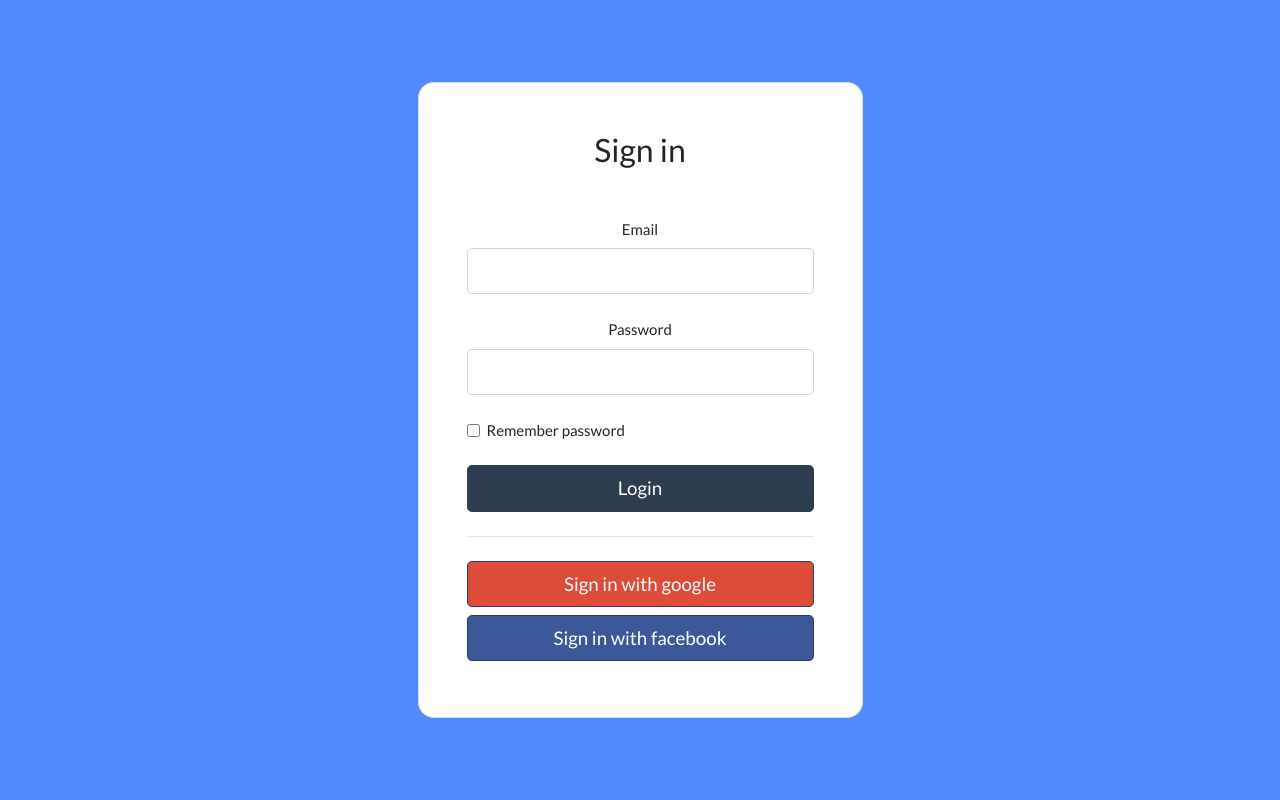
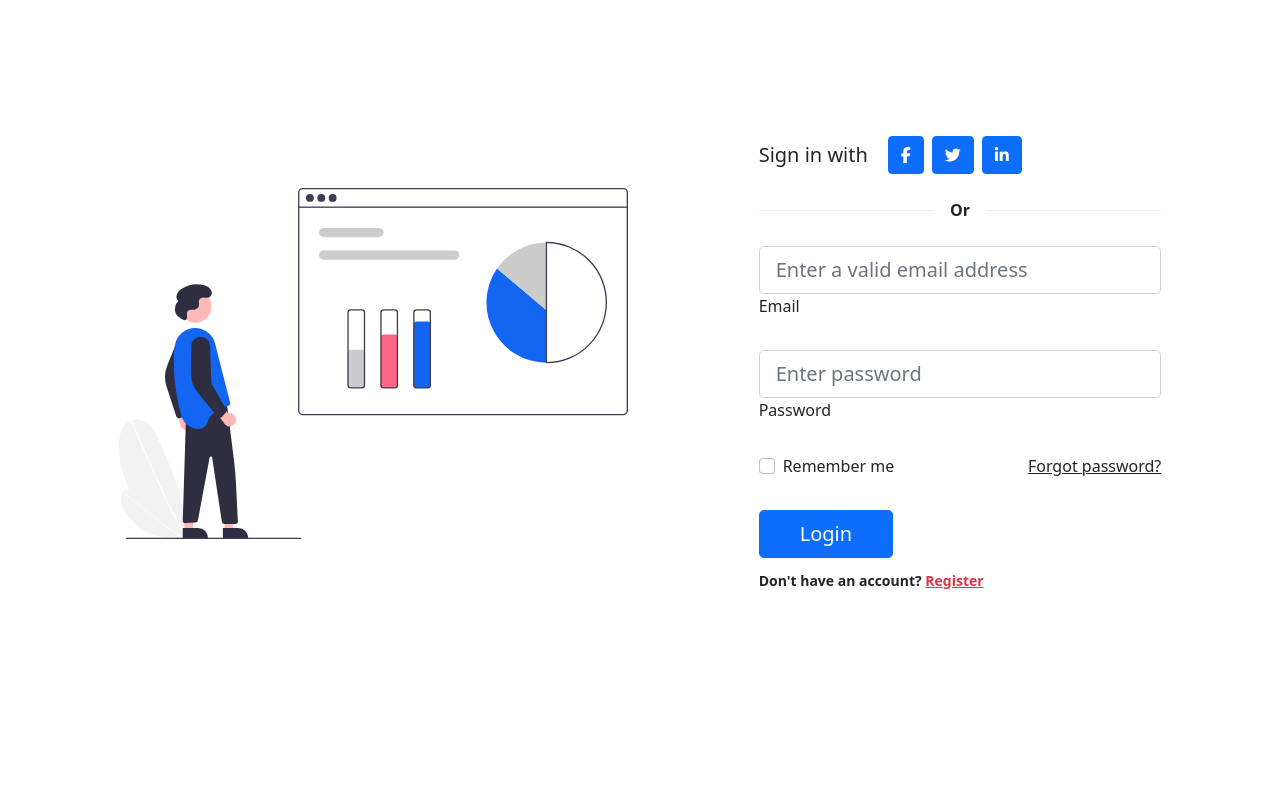
Before and after one commit to devrrior/poll-project, a Django app: page /login/ in a window 1280 px wide. Run offline with Django 4.2, Linux system fonts and the light colour scheme; some libraries are stand-ins or nearby versions.

Commit message:
feat(users/login.html): change style

```diff
--- a/apps/users/forms.py
+++ b/apps/users/forms.py
@@ -4,10 +4,12 @@ from django.contrib.auth import authenticate
 class LoginForm(forms.Form):
     email = forms.EmailField(
         widget=forms.TextInput(
-            attrs={'class': 'form-control form-control-lg',}))
+            attrs={'class': 'form-control form-control-lg',
+                    'placeholder': 'Enter a valid email address'}))
     password = forms.CharField(
         widget=forms.PasswordInput(
-           attrs={'class': 'form-control form-control-lg',}))
+            attrs={'class': 'form-control form-control-lg',
+                    'placeholder': 'Enter password'}))
 
     def __init__(self, *args, **kwargs):
         self.request = kwargs.pop("request") # store value of request
--- a/templates/users/login.html
+++ b/templates/users/login.html
@@ -1,31 +1,71 @@
+{% load static %}
 <!DOCTYPE html>
 
 <head>
   <meta charset="UTF-8">
   <meta http-equiv="X-UA-Compatible" content="IE=edge">
   <meta name="viewport" content="width=device-width, initial-scale=1.0">
-  <link rel="stylesheet" href="https://cdn.jsdelivr.net/npm/bootswatch@4.5.2/dist/flatly/bootstrap.min.css"
-    integrity="sha384-qF/QmIAj5ZaYFAeQcrQ6bfVMAh4zZlrGwTPY7T/M+iTTLJqJBJjwwnsE5Y0mV7QK" crossorigin="anonymous">
+  <!-- <link rel="stylesheet" href="https://cdn.jsdelivr.net/npm/bootswatch@4.5.2/dist/flatly/bootstrap.min.css" -->
+  <!--   integrity="sha384-qF/QmIAj5ZaYFAeQcrQ6bfVMAh4zZlrGwTPY7T/M+iTTLJqJBJjwwnsE5Y0mV7QK" crossorigin="anonymous"> -->
+  <link href="https://cdn.jsdelivr.net/npm/bootstrap@5.1.3/dist/css/bootstrap.min.css" rel="stylesheet"
+    integrity="sha384-1BmE4kWBq78iYhFldvKuhfTAU6auU8tT94WrHftjDbrCEXSU1oBoqyl2QvZ6jIW3" crossorigin="anonymous">
   <title>Login</title>
 </head>
+<style>
+  .divider:after,
+  .divider:before {
+    content: "";
+    flex: 1;
+    height: 1px;
+    background: #eee;
+  }
+
+  .h-custom {
+    height: calc(100% - 73px);
+  }
+
+  @media (max-width: 450px) {
+    .h-custom {
+      height: 100%;
+    }
+  }
+</style>
 
 <body>
-  <section class="vh-100" style="background-color: #508bfc;">
-    <div class="container py-5 h-100">
+  <section class="vh-100">
+    <div class="container-fluid h-custom">
       <div class="row d-flex justify-content-center align-items-center h-100">
-        <div class="col-12 col-md-8 col-lg-6 col-xl-5">
-          <div class="card shadow-2-strong" style="border-radius: 1rem;">
-            <div class="card-body p-5 text-center">
+        <div class="col-md-9 col-lg-6 col-xl-5">
+          <img src="{% static '/images/image-login.svg' %}" class="img-fluid"
+            alt="Sample image">
+        </div>
+        <div class="col-md-8 col-lg-6 col-xl-4 offset-xl-1">
+          <form method="POST" action="">
+            <div class="d-flex flex-row align-items-center justify-content-center justify-content-lg-start">
+              <p class="lead fw-normal mb-0 me-3">Sign in with</p>
+              <button type="button" class="btn btn-primary btn-floating mx-1">
+                <i class="fab fa-facebook-f"></i>
+              </button>
 
-              <h3 class="mb-5">Sign in</h3>
+              <button type="button" class="btn btn-primary btn-floating mx-1">
+                <i class="fab fa-twitter"></i>
+              </button>
 
-              <form method="POST" action="">
+              <button type="button" class="btn btn-primary btn-floating mx-1">
+                <i class="fab fa-linkedin-in"></i>
+              </button>
+            </div>
+
+            <div class="divider d-flex align-items-center my-4">
+              <p class="text-center fw-bold mx-3 mb-0">Or</p>
+            </div>
+
             {% csrf_token %}
             {% for field in form %}
 
             <div class="form-outline mb-4">
+              {{ field}}
               <label class="form-label" for="{{ field.auto_id }}">{{ field.label }}</label>
-                  {{ field}}
             </div>
 
             {% endfor %}
@@ -41,29 +81,30 @@
             {% endfor %}
             {% endif %}
 
+            <div class="d-flex justify-content-between align-items-center">
               <!-- Checkbox -->
-                <div class="form-check d-flex justify-content-start mb-4">
-                  <input class="form-check-input" type="checkbox" value="" id="form1Example3" />
-                  <label class="form-check-label" for="form1Example3"> Remember password </label>
+              <div class="form-check mb-0">
+                <input class="form-check-input me-2" type="checkbox" value="" id="form2Example3" />
+                <label class="form-check-label" for="form2Example3">
+                  Remember me
+                </label>
+              </div>
+              <a href="#!" class="text-body">Forgot password?</a>
             </div>
 
-                <input type="submit" class="btn btn-primary btn-lg btn-block" value="Login">
-
-                <hr class="my-4">
-
-                <button class="btn btn-lg btn-block btn-primary" style="background-color: #dd4b39;" type="submit"><i
-                    class="fab fa-google me-2"></i> Sign in with google</button>
-                <button class="btn btn-lg btn-block btn-primary mb-2" style="background-color: #3b5998;"
-                  type="submit"><i class="fab fa-facebook-f me-2"></i>Sign in with facebook</button>
+            <div class="text-center text-lg-start mt-4 pt-2">
+              <button type="submit" class="btn btn-primary btn-lg"
+                style="padding-left: 2.5rem; padding-right: 2.5rem;">Login</button>
+              <p class="small fw-bold mt-2 pt-1 mb-0">Don't have an account? <a href="#!"
+                  class="link-danger">Register</a></p>
+            </div>
 
           </form>
-
-            </div>
-          </div>
         </div>
       </div>
     </div>
   </section>
 </body>
+<script src="https://kit.fontawesome.com/f1e5b7ad8f.js" crossorigin="anonymous"></script>
 
 </html>
```
Also changed, not shown: static/images/image-login.svg (added). Lines whose indentation alone changed are shown as unchanged.
